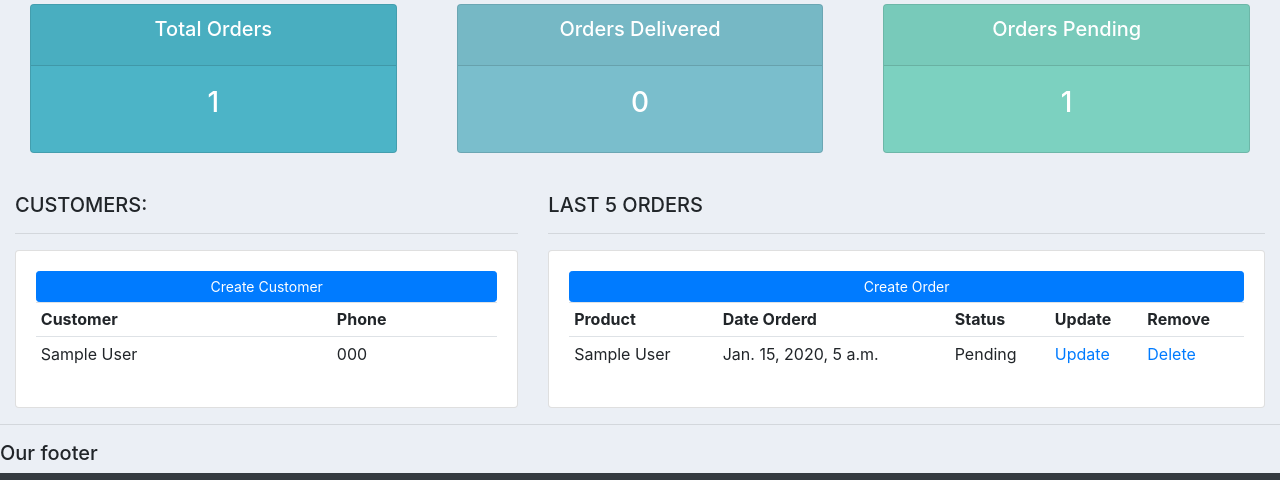
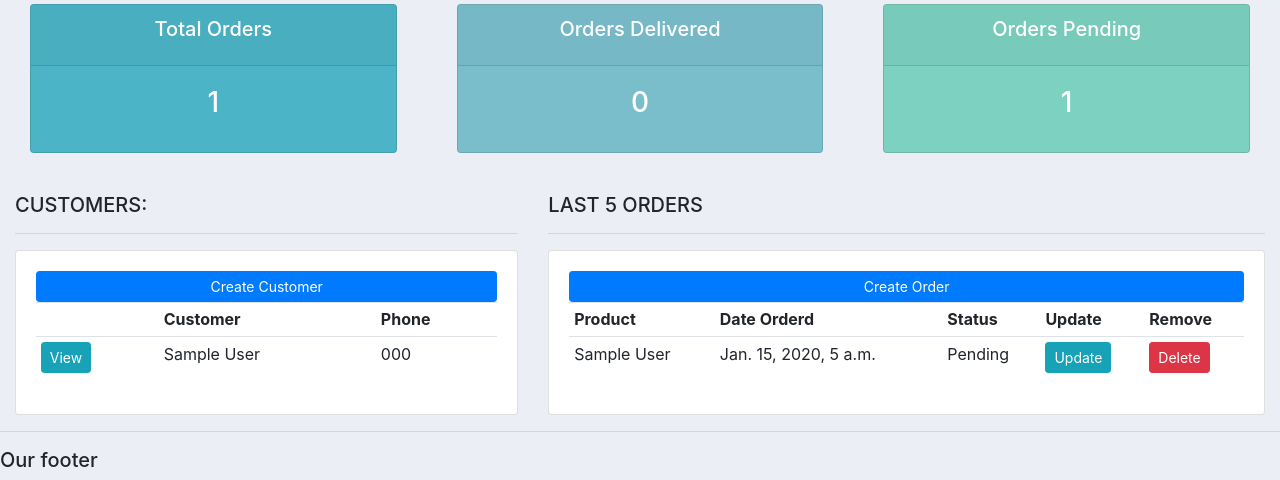
Before and after one commit to leo-caicedo/django-crm, a Django app: page / in a window 1280 px wide. Shown: the part 336-816 px from the top of the page. Run offline with Django 3.2, Linux system fonts and the light colour scheme; tables that the repository leaves empty hold one stand-in row (values such as "Sample post"); some libraries are stand-ins or nearby versions.

Commit message:
dynamic url routing 2

```diff
--- a/accounts/templates/accounts/dashboard.html
+++ b/accounts/templates/accounts/dashboard.html
@@ -14,12 +14,14 @@
 			<a class="btn btn-primary  btn-sm btn-block" href="">Create Customer</a>
 			<table class="table table-sm">
 				<tr>
+					<th></th>
 					<th>Customer</th>
 					<th>Phone</th>
 				</tr>
 
 				{% for customer in customers %}
 					<tr>
+						<td><a class="btn btn-sm btn-info" href="{% url 'accounts:customer' customer.id %}">View</a></td>
 						<td>{{customer.name}}
 						<td>{{customer.phone}}
 						</td>
@@ -49,8 +51,8 @@
 						<td>{{order.product}}</td>
 						<td>{{order.date_created}}</td>
 						<td>{{order.status}}</td>
-						<td><a href="#">Update</a></td>
-						<td><a href="#">Delete</a></td>
+						<td><a class="btn btn-sm btn-info" href="#">Update</a></td>
+						<td><a class="btn btn-sm btn-danger" href="#">Delete</a></td>
 					</tr>
 				{% endfor %}
 
--- a/accounts/templates/accounts/navbar.html
+++ b/accounts/templates/accounts/navbar.html
@@ -8,10 +8,10 @@
   <div class="collapse navbar-collapse" id="navbarNav">
     <ul class="navbar-nav">
       <li class="nav-item active">
-        <a class="nav-link" href="#">Dashboard</a>
+        <a class="nav-link" href="{% url 'accounts:home' %}">Dashboard</a>
       </li>
       <li class="nav-item">
-        <a class="nav-link" href="#">Products</a>
+        <a class="nav-link" href="{% url 'accounts:products' %}">Products</a>
       </li>
     </ul>
   </div>
--- a/accounts/urls.py
+++ b/accounts/urls.py
@@ -6,7 +6,7 @@ from accounts import views
 
 app_name = 'accounts'
 urlpatterns = [
-    path('', views.home),
-    path('products/', views.products),
-    path('customer/<str:pk>', views.customer),
+    path('', views.home, name="home"),
+    path('products/', views.products, name="products"),
+    path('customer/<str:pk>', views.customer, name="customer"),
 ]
```
